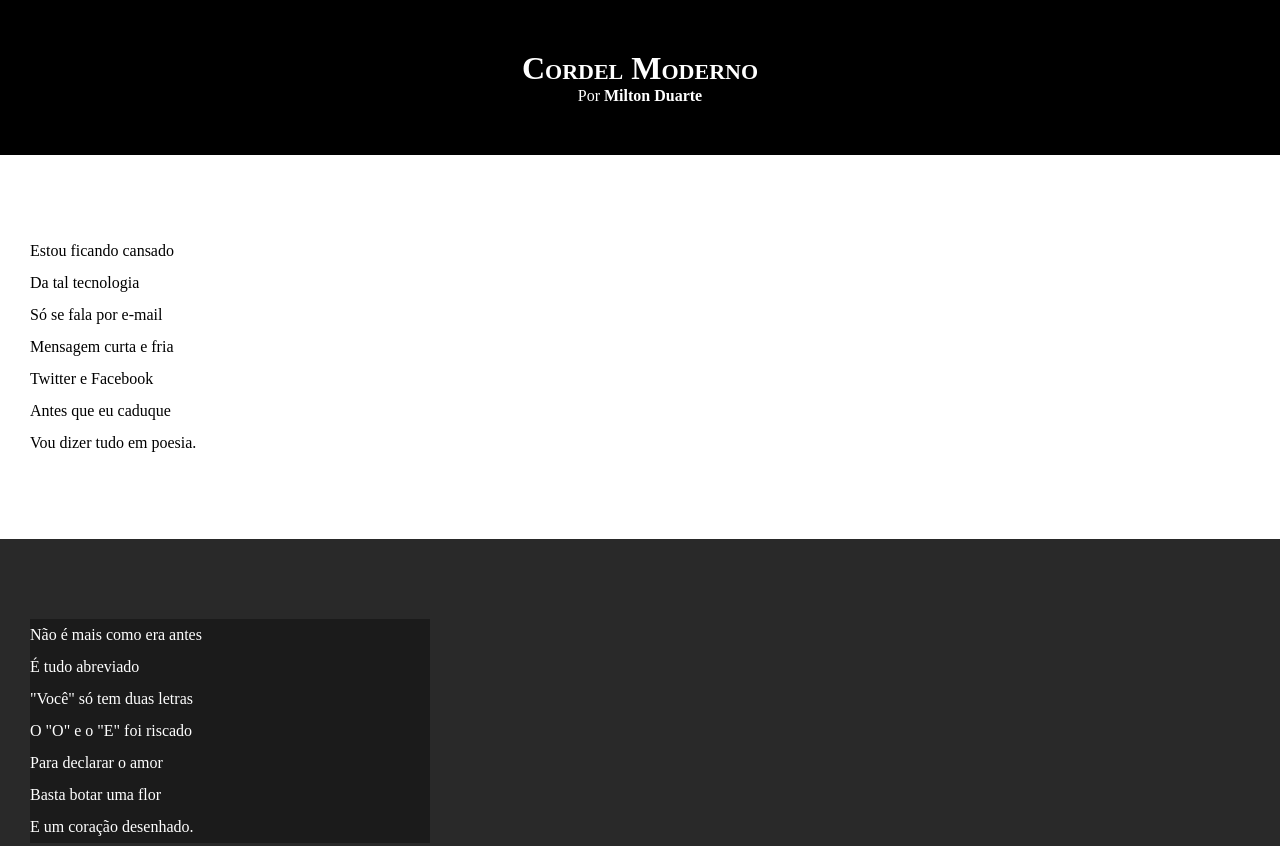
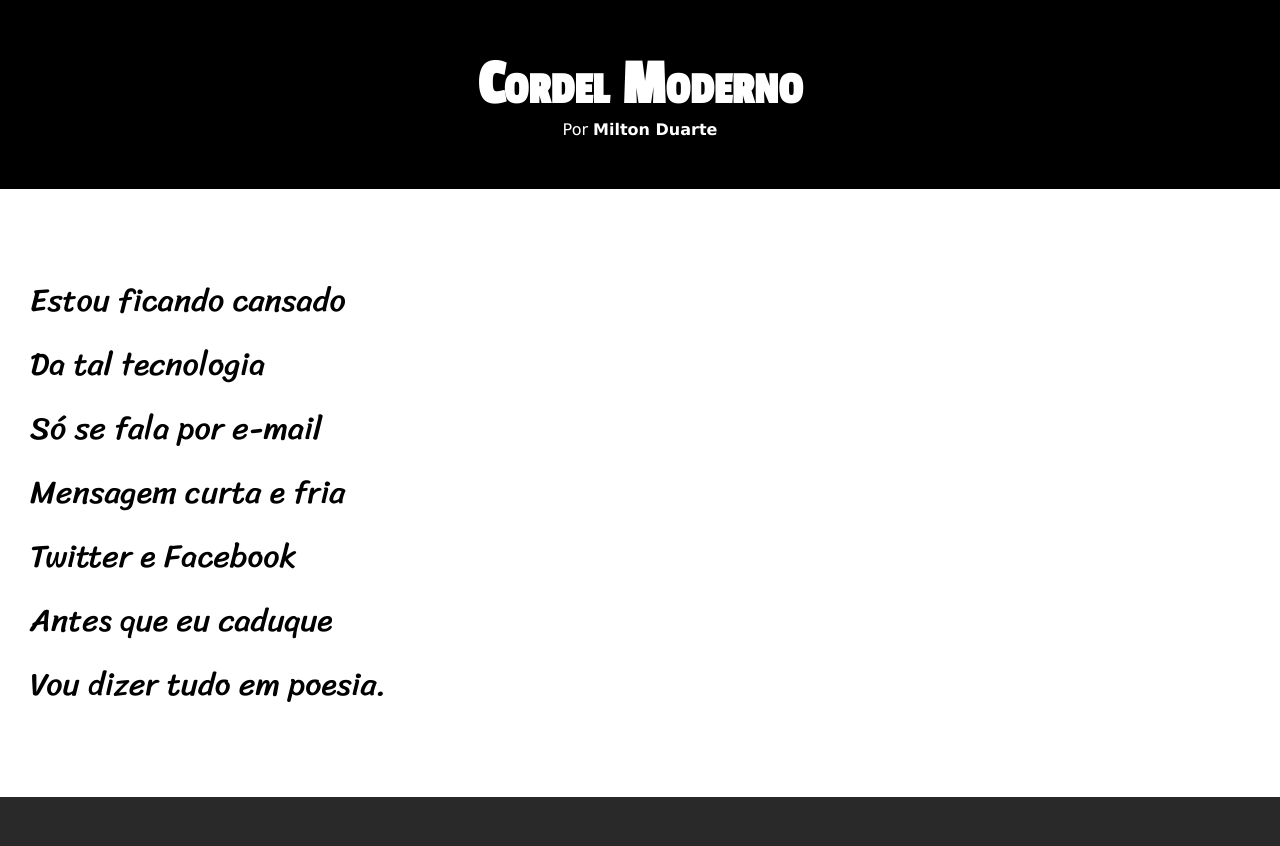
Before and after one commit to ismael-githu/HTML-CSS, a plain HTML site: page Desafios/D012/index.html in a window 1280 px wide. Shown: the top 846 px of the page. Drawn offline with Linux system fonts and the light colour scheme.

Commit message:
atualização font

```diff
--- a/Desafios/D012/estilo/style.css
+++ b/Desafios/D012/estilo/style.css
@@ -1,5 +1,14 @@
 @charset "UTF-8";
 
+@import url('https://fonts.googleapis.com/css2?family=Passion+One&display=swap');
+@import url('https://fonts.googleapis.com/css2?family=Sriracha&display=swap');
+
+
+:root{
+    --font1:Verdana, Geneva, Tahoma, sans-serif;
+    --font2:'Passion One', cursive;
+    --font3:'Sriracha', cursive;
+}
 *{
     margin: 0px;
     padding: 0px;
@@ -8,6 +17,8 @@
 html,body{
     min-height: 100vh;
     background-color: darkgray;
+    font-family: var(--font1);
+
 
 }
 
@@ -20,6 +31,8 @@ header{
 header>h1{
     padding-top: 50px;
     font-variant: small-caps;
+    font-family: var(--font2);
+    font-size: 4em;
 }
 
 header>p{
@@ -41,6 +54,8 @@ section{
     padding-bottom: 10vh;
     line-height: 2em;
     padding-left: 30px;
+    font-family: var(--font3);
+    font-size: 2em;
 
 }
 
```
